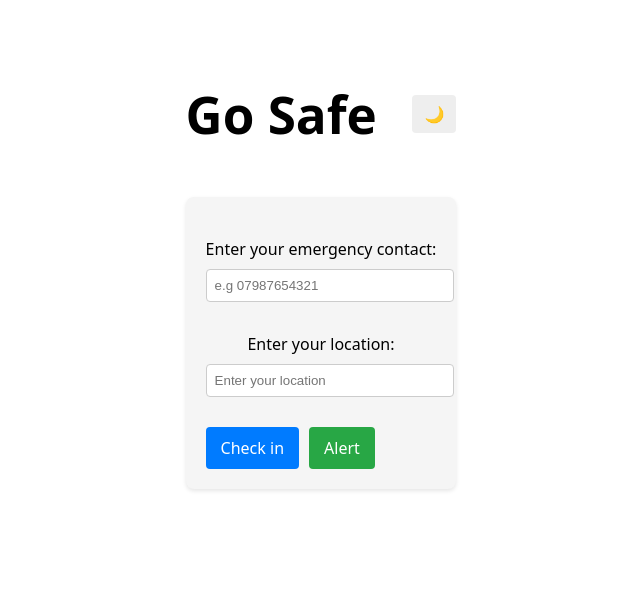
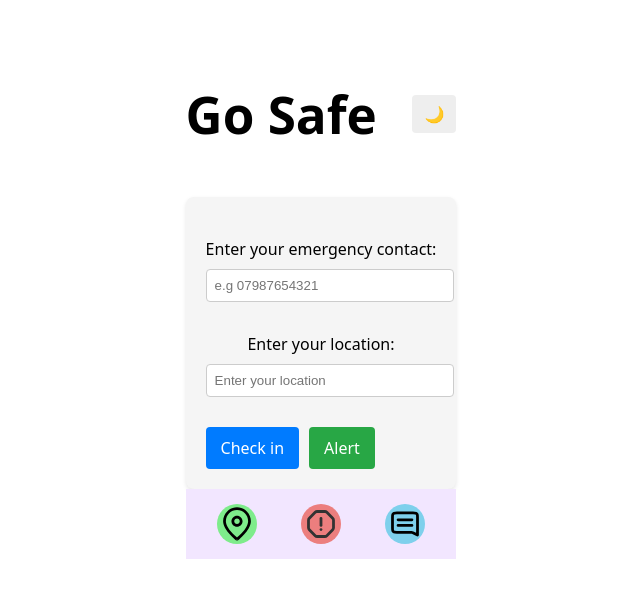
Before and after one commit to Hollerina/GoSafe, a React (Vite) app in the folder goSafe/: page / in a window 1280 px wide. Shown: the top 598 px of the page, without its empty margins (319-959 px from the left). Built offline with nearby package versions, Linux system fonts and the light colour scheme.

Commit message:
add navbar

```diff
--- a/goSafe/src/App.tsx
+++ b/goSafe/src/App.tsx
@@ -5,6 +5,7 @@ import { CallMe } from "./components/CallMe";
 import { EmergencyContact } from "./components/EmergencyContact";
 import { EnterLocation } from "./components/EnterLocation";
 import { LightDarkMode } from "./components/LightDarkMode";
+import Navbar from "./components/navbar";
 
 function App() {
   const [location, setLocation] = useState("");
@@ -96,6 +97,7 @@ function App() {
           <CallMe darkMode={darkMode} handleCallClick={handleCallClick} />
         </div>
       </div>
+      <Navbar />
     </div>
   );
 }
```
